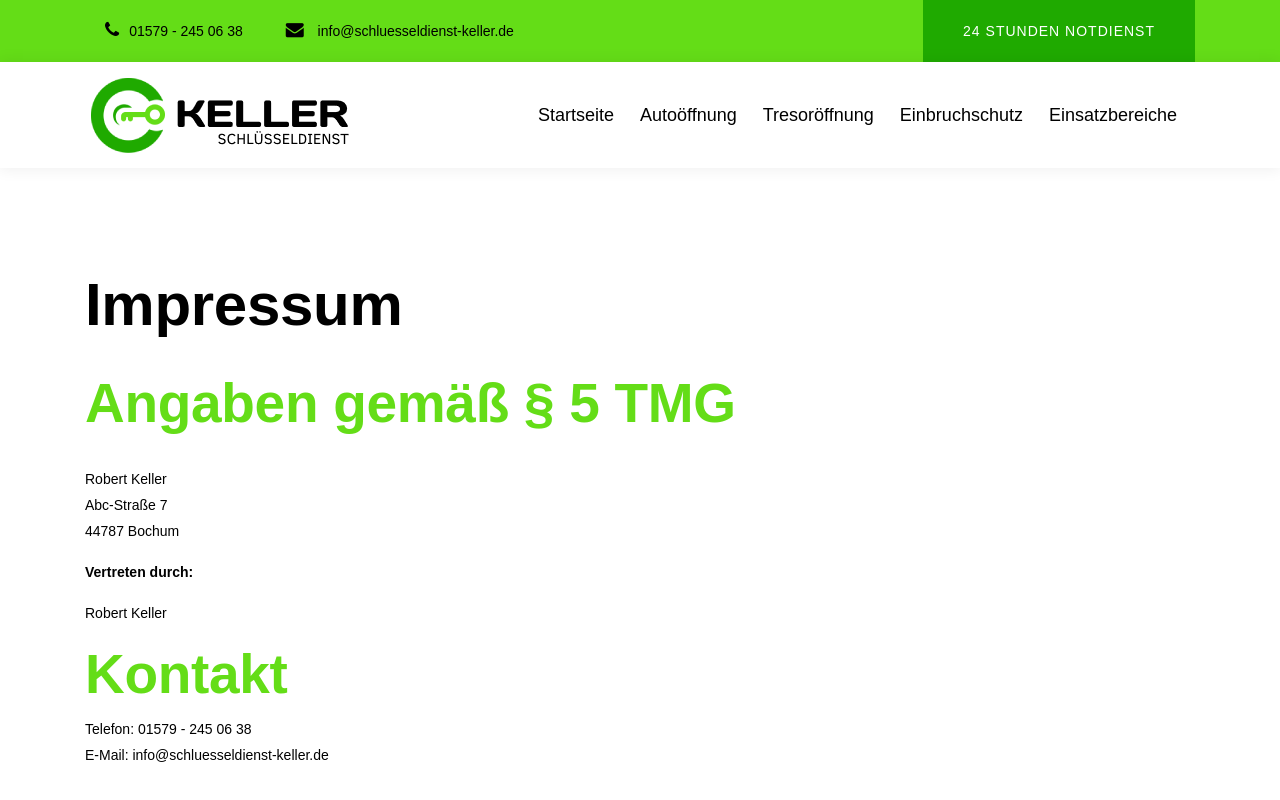
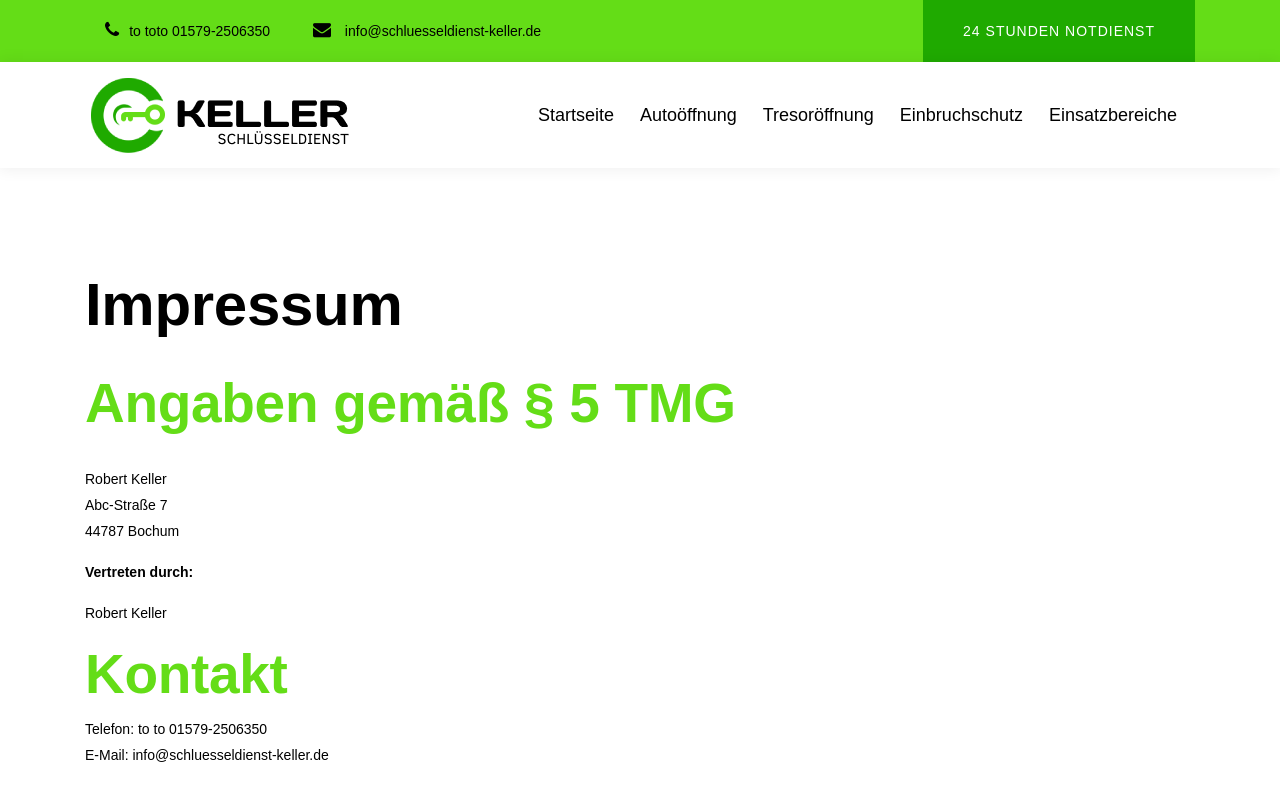
Before and after one commit to keller-schluesseldienst-de/keller-schluesseldienst-de-, a plain HTML site: page impressum.html in a window 1280 px wide. Shown: the top 800 px of the page. Drawn offline with Linux system fonts and the light colour scheme.

Commit message:
Update impressum.html

```diff
--- a/impressum.html
+++ b/impressum.html
@@ -56,13 +56,13 @@
                 <div class="row d-flex align-items-center">
                     <div class="col-xl-6 col-lg-6 col-md-7 ">
                         <div class="header-info">
-                            <span style="color:#000;"><i class="fa fa-phone" style="color: #000;"></i>01579 - 245 06 38</span>
+                            <span style="color:#000;"><i class="fa fa-phone" style="color: #000;"></i>to toto 01579-2506350</span>
                             <span style="color:#000;"><i class="fa fa-envelope" style="color:#000;"></i> info@schluesseldienst-keller.de</span>
                         </div>
                     </div>
                     <div class="col-xl-6 col-lg-6 col-md-5">
                         <div class="header-top-right-btn f-right">
-                            <a href="tel:015792450638" class="btn" style="background:#1faa00; color:#fff;">24 Stunden Notdienst</a>
+                            <a href="tel:to to 01579-2506350" class="btn" style="background:#1faa00; color:#fff;">24 Stunden Notdienst</a>
                         </div>
                     </div>
                 </div>
@@ -124,7 +124,7 @@
                     <p><strong>Vertreten durch:</strong></p>
                     <p>Robert Keller</p>
                     <h2>Kontakt</h2>
-                    <p>Telefon: 01579 - 245 06 38<br> E-Mail: info@schluesseldienst-keller.de</p>
+                    <p>Telefon: to to 01579-2506350<br> E-Mail: info@schluesseldienst-keller.de</p>
                     <br>
                     <h2>Streitschlichtung</h2>
                     <p>Die Europäische Kommission stellt eine Plattform zur Online-Streitbeilegung (OS) bereit: <a href="https://ec.europa.eu/consumers/odr" target="_blank" rel="noopener noreferrer">https://ec.europa.eu/consumers/odr</a>.<br> Unsere E-Mail-Adresse
```
